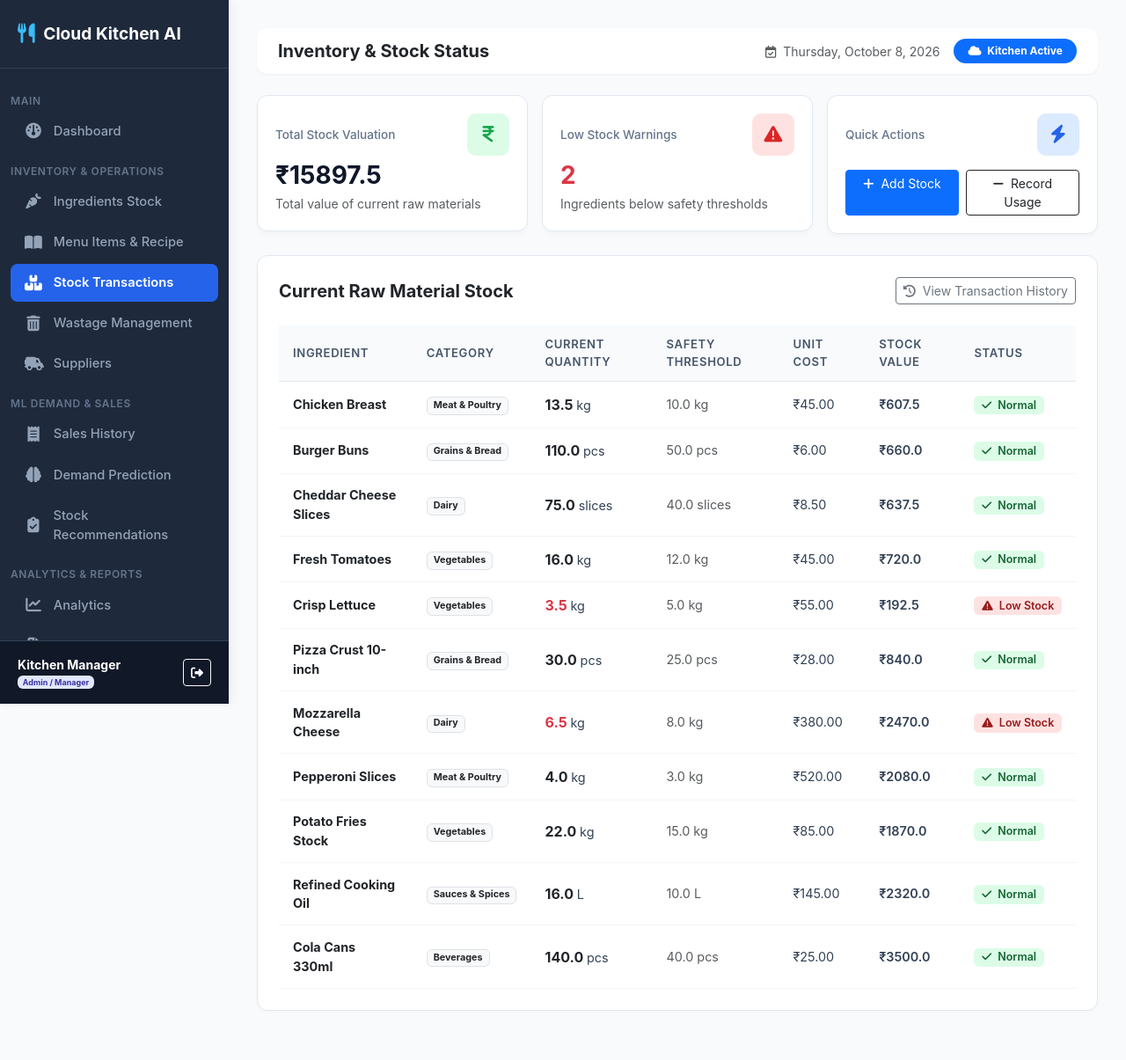
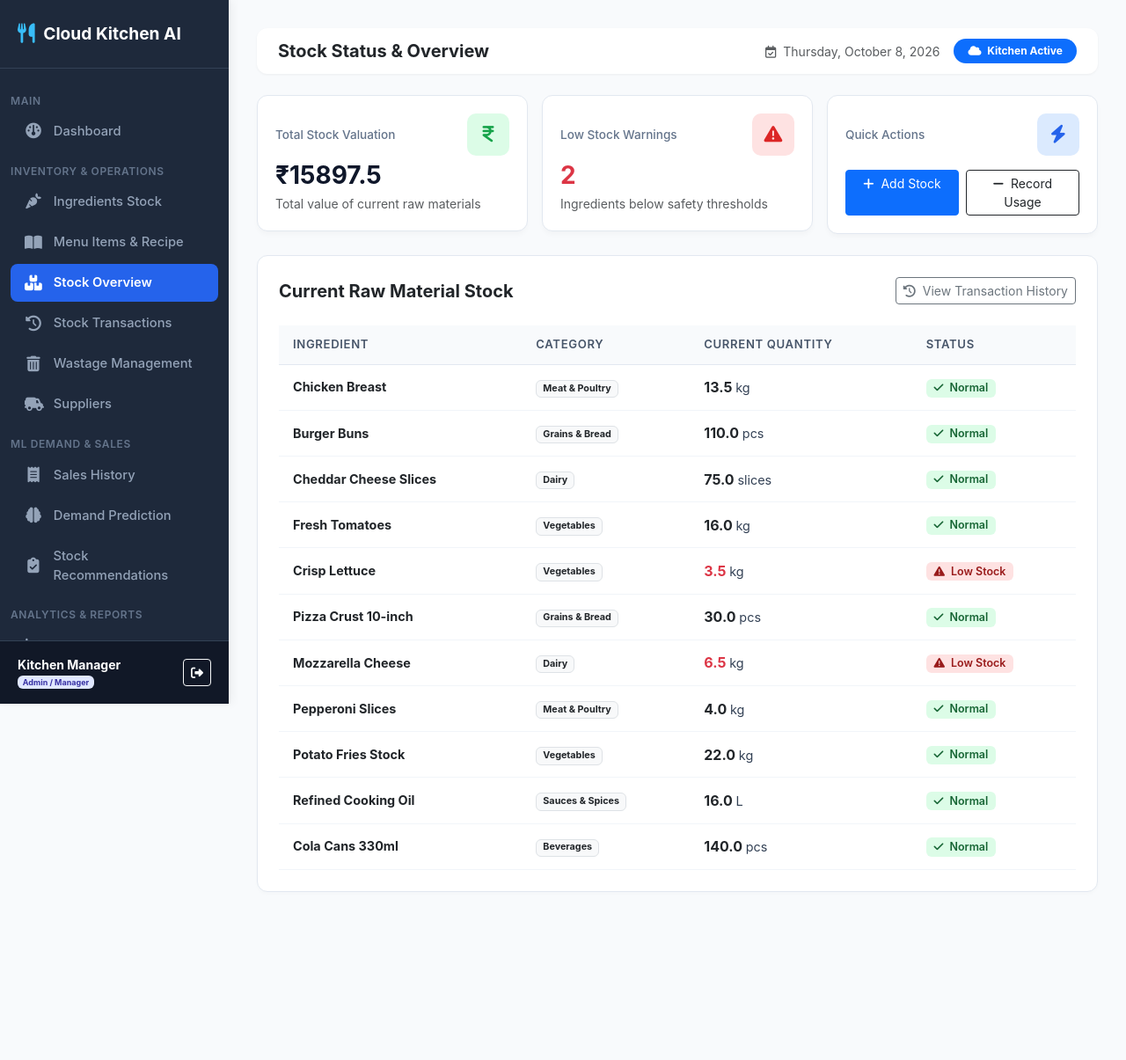
Before and after one commit to ashwatisunil/cloudkitchen, a Django app: page /inventory/ in a window 1280 px wide. Shown: the whole page at 88% size. After the commit the page ends 1014 px from the top, so only its background shows below. Run offline with Django 5.2, Linux system fonts and the light colour scheme; a user stored in the database is signed in; data comes from the database, SQL or seed files in the repository; both versions use the stored data as it was after the commit; some libraries are stand-ins or nearby versions.

Commit message:
Update project templates and status views

```diff
--- a/inventory_predictor/templates/inventory_predictor/base.html
+++ b/inventory_predictor/templates/inventory_predictor/base.html
@@ -133,8 +133,14 @@
                 </a>
             </li>
             <li class="sidebar-item">
-                <a href="{% url 'inventory_status' %}" class="sidebar-link {% if 'inventory' in request.resolver_match.url_name or 'add_stock' in request.resolver_match.url_name or 'record_usage' in request.resolver_match.url_name %}active{% endif %}">
+                <a href="{% url 'inventory_status' %}" class="sidebar-link {% if request.resolver_match.url_name == 'inventory_status' or 'add_stock' in request.resolver_match.url_name or 'record_usage' in request.resolver_match.url_name %}active{% endif %}">
                     <i class="fa-solid fa-boxes-stacked"></i>
+                    <span>Stock Overview</span>
+                </a>
+            </li>
+            <li class="sidebar-item">
+                <a href="{% url 'inventory_transactions' %}" class="sidebar-link {% if request.resolver_match.url_name == 'inventory_transactions' %}active{% endif %}">
+                    <i class="fa-solid fa-clock-rotate-left"></i>
                     <span>Stock Transactions</span>
                 </a>
             </li>
--- a/inventory_predictor/templates/inventory_predictor/inventory/status.html
+++ b/inventory_predictor/templates/inventory_predictor/inventory/status.html
@@ -1,7 +1,7 @@
 {% extends 'inventory_predictor/base.html' %}
 
-{% block title %}Inventory & Stock Status - Cloud Kitchen{% endblock %}
-{% block page_title %}Inventory & Stock Status{% endblock %}
+{% block title %}Stock Status & Overview - Cloud Kitchen{% endblock %}
+{% block page_title %}Stock Status & Overview{% endblock %}
 
 {% block content %}
 <div class="row g-3 mb-4">
@@ -54,9 +54,6 @@
                     <th>Ingredient</th>
                     <th>Category</th>
                     <th>Current Quantity</th>
-                    <th>Safety Threshold</th>
-                    <th>Unit Cost</th>
-                    <th>Stock Value</th>
                     <th>Status</th>
                 </tr>
             </thead>
@@ -70,9 +67,6 @@
                             {{ ing.current_quantity }}
                         </span> {{ ing.unit }}
                     </td>
-                    <td class="text-muted">{{ ing.min_stock_level }} {{ ing.unit }}</td>
-                    <td>₹{{ ing.unit_cost }}</td>
-                    <td class="fw-semibold">₹{{ ing.total_value }}</td>
                     <td>
                         {% if ing.is_low_stock %}
                             <span class="badge badge-status badge-low-stock"><i class="fa-solid fa-triangle-exclamation me-1"></i> Low Stock</span>
@@ -83,7 +77,7 @@
                 </tr>
                 {% empty %}
                 <tr>
-                    <td colspan="7" class="text-center py-4 text-muted">No stock data available.</td>
+                    <td colspan="4" class="text-center py-4 text-muted">No stock data available.</td>
                 </tr>
                 {% endfor %}
             </tbody>
```
Also changed, not shown: inventory_predictor/templates/inventory_predictor/ingredients/list.html (+2 -6 lines), inventory_predictor/templates/inventory_predictor/reports/reports.html (+1 -7 lines), db.sqlite3.
